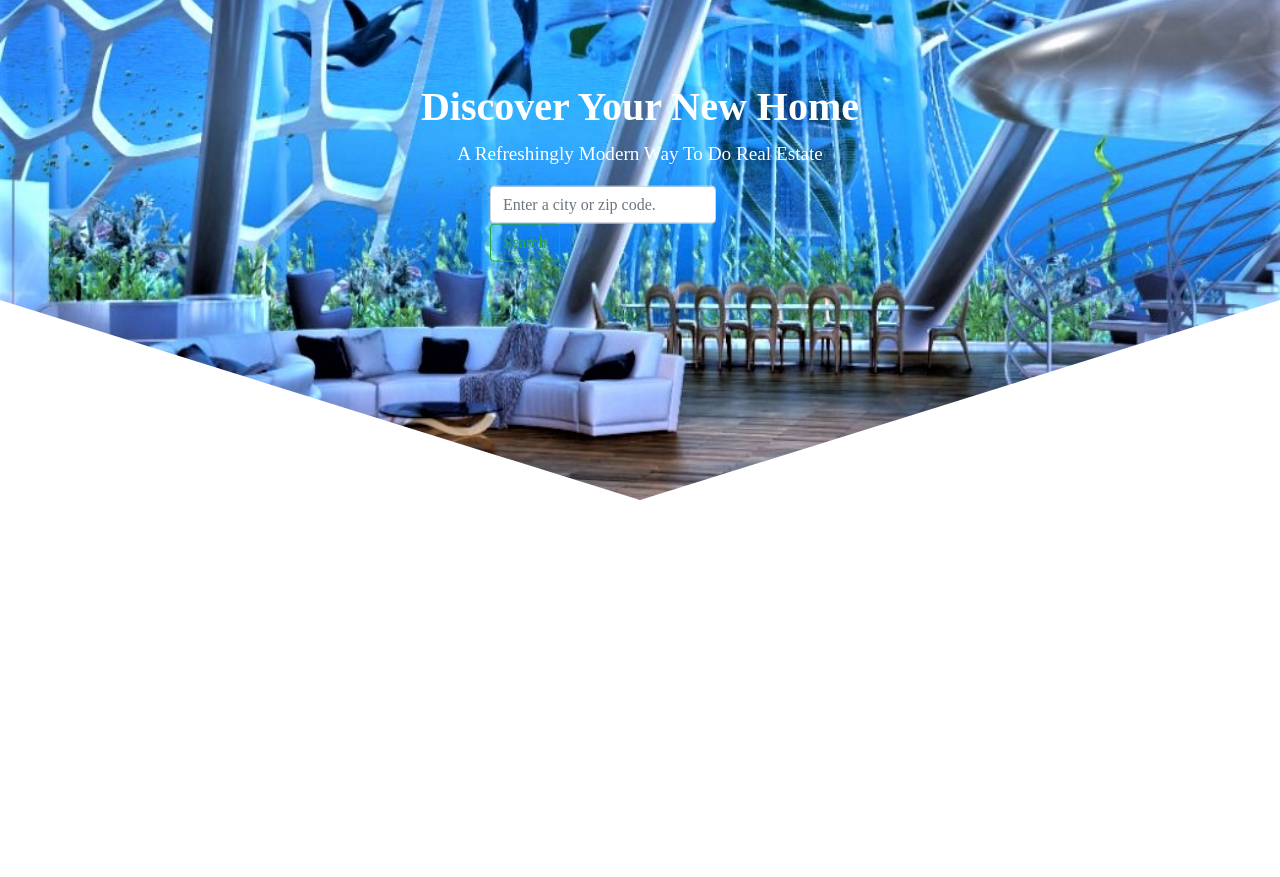
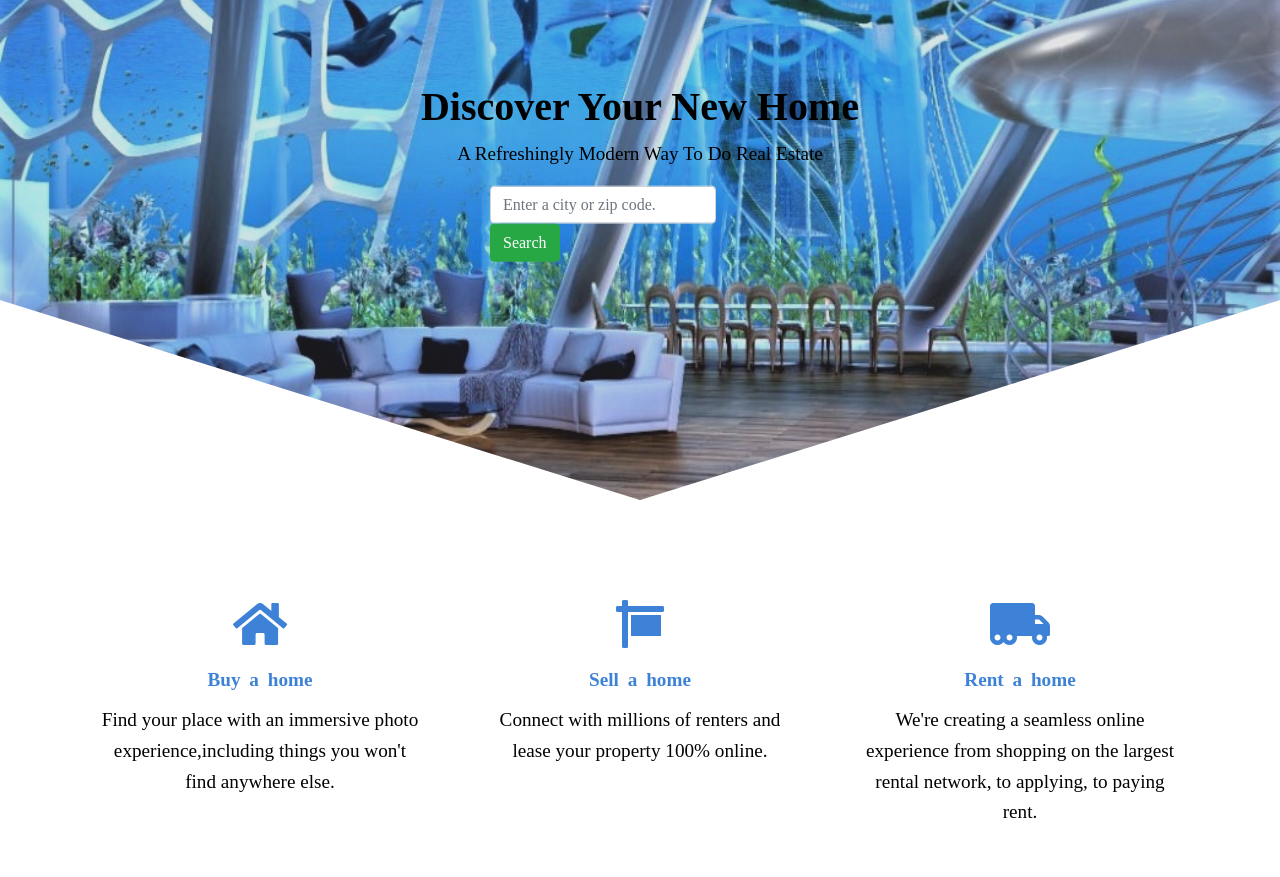
Before and after one commit to Shruti-T/Real-Estate, a plain HTML site: page Index.html in a window 1280 px wide. Shown: the part 300-1177 px from the top of the page. Before the commit the page ends 872 px from the top, so only its background shows below. Drawn offline with nearby package versions, Linux system fonts and the light colour scheme; a web font is replaced by a local one.

Commit message:
added service on home page

```diff
--- a/Index.html
+++ b/Index.html
@@ -9,14 +9,20 @@
     <link rel="stylesheet" href="https://cdn.jsdelivr.net/npm/bootstrap@4.5.3/dist/css/bootstrap.min.css"
         integrity="sha384-TX8t27EcRE3e/ihU7zmQxVncDAy5uIKz4rEkgIXeMed4M0jlfIDPvg6uqKI2xXr2" crossorigin="anonymous">
     <link href='https://fonts.googleapis.com/css?family=ABeeZee' rel='stylesheet'>
-    <script src="https://ajax.googleapis.com/ajax/libs/jquery/3.5.1/jquery.min.js"></script>
-    <script src="https://cdnjs.cloudflare.com/ajax/libs/popper.js/1.16.0/umd/popper.min.js"></script>
-    <script src="https://maxcdn.bootstrapcdn.com/bootstrap/4.5.2/js/bootstrap.min.js"></script>
+    <link rel="stylesheet" href="https://pro.fontawesome.com/releases/v5.10.0/css/all.css"
+        integrity="sha384-AYmEC3Yw5cVb3ZcuHtOA93w35dYTsvhLPVnYs9eStHfGJvOvKxVfELGroGkvsg+p" crossorigin="anonymous" />
+
+
+
 
     <title>HUB MARINE</title>
 </head>
 
-<body>
+<body onload="codeLoaded()">
+
+    <div id="preloading">
+    </div>
+
     <div class="header" id="menuBar">
         <nav class="navbar navbar-expand-lg ">
             <div class="container p-2">
@@ -51,20 +57,60 @@
                 <h1 class="font-weight-bold">Discover Your New Home</h1>
                 <p>A Refreshingly Modern Way To Do Real Estate</p>
                 <form class="form-inline my-2 my-lg-0 searchBar">
-                    <input class="form-control mr-sm-2" type="search" placeholder="Enter a city or zip code."
-                        aria-label="Search">
-                    <button class="btn btn-outline-success my-2 my-sm-0" type="submit">Search</button>
+                    <input class="form-control mr-sm-2 searchInput" type="search"
+                        placeholder="Enter a city or zip code." aria-label="Search">
+                    <button class="btn btn-success my-2 my-sm-0 " id="searchbtn" type="submit">
+                        Search
+                    </button>
                 </form>
             </div>
         </section>
-
-
-
     </div>
 
     <!-- ************Header part ends****** -->
 
+    <!-- *********************Map and city*******************
+    <section class="Map">
+        <div class="container">
+            <div class="row">
+                <div class="col">
+                    hellofff
+                </div>
+                <div class="col">
+                    <img src="../Images/map.jpg">
+                </div>
+            </div>
+        </div>
+    </section> -->
 
+    <!-- ******************Header portion of 3 blocks starts************* -->
+    <section class="HeaderService" style="color:#3d82d6;">
+        <div class="container">
+            <div class="row">
+                <div class="col-lg-4 col-md-4 col-12 ServiceOnHome">
+                    <a herf="#""><i class=" fa-3x fas fa-home"></i><a>
+                            <h2>Buy a home</h2>
+                            <p>Find your place with an immersive photo experience,including things you won't find
+                                anywhere else.</p>
+                </div>
+                <div class="col-lg-4 col-md-4 col-12 ServiceOnHome">
+                    <a herf="#""><i class=" fa-3x fas fa-sign"></i><a>
+                            <h2>Sell a home</h2>
+                            <p>Connect with millions of renters and lease your property 100% online.</p>
+                </div>
+                <div class=" col-lg-4 col-md-4 col-12 ServiceOnHome">
+                    <a herf="#""><i class=" fa-3x fas fa-truck-moving"></i><a>
+                            <h2>Rent a home</h2>
+                            <p>We're creating a seamless online experience from shopping on the largest rental network,
+                                to applying, to paying rent.</p>
+                </div>
+            </div>
+        </div>
+    </section>
+    <!-- ******************Header portion of 3 blocks ends************* -->
+
+
+    <script src=" Main.js"></script>
 </body>
 
 </html>
--- /dev/null
+++ b/Main.js
@@ -0,0 +1,6 @@
+var preloader = document.getElementById('preloading');
+
+
+function codeLoaded() {
+    preloader.style.display = 'none';
+}
--- a/Style.css
+++ b/Style.css
@@ -3,8 +3,17 @@
     padding:0;
     box-sizing: border-box;
     font-family: 'PT Serif', serif;
+}
 
+#preloading{
+    position:fixed;
+    width:100%;
+    height:100vh;
+    background: white url('https://media.giphy.com/media/3o85xDnjGJEN1snBCg/giphy.gif') no-repeat center;
+    background-size: 200px 200px;
+    z-index:9999;
 }
+
 
 a{text-decoration: none;}
 
@@ -17,18 +26,20 @@ p{
     font-size:1.2rem;
     line-height:1.6;
     font-weight: 450;
-    color:white;
+    color:black;
 }
 
 .header{
     width:100%;
     height:100vh;
-    background-image: /*linear-gradient(rgba(120,120,120,0.3),rgba(120,120,120,0.3)),*/ url('../Real-Estate/Images/bg2.jpg');
+    background-image: linear-gradient(rgba(120,120,120,0.2),rgba(120,120,120,0.2)), url('../Real-Estate/Images/bg2.jpg');
     background-repeat: no-repeat;
     background-size: 100% 100%;
     clip-path: polygon(100% 0, 100% 75%, 50% 100%, 0 75%, 0 0);
     position: relative;
+    /*z-index:-1;*/
 }
+
 /*
 .logo img{
 width: 200px;
@@ -45,7 +56,7 @@ font-weight: bold;
 .header-section{
     width:100%;
     height: inherit;
-    color:white;
+    color:black;
     text-align: center;
     position:relative;
 }
@@ -66,7 +77,60 @@ form{
     width: 300px;
     margin:0 auto;
 }
+/****************Service on home page***************/
 
+.HeaderService{
+    width:100%;
+    height: auto;
+    margin:70px 0;
+    text-align: center;
+}
+
+.ServiceOnHome{
+    background:white;
+    border:medium none;
+    padding:30px !important;
+    border-radius: 3px;
+    transition:0.3s;
+}
+
+.ServiceOnHome:hover{
+    box-shadow: 0 0 20px 0 rgba(0,0,0,0.3);
+    transform: translateY(-20px);
+}
+
+.ServiceOnHome h2{
+    font-size: 1.2rem;
+    margin:20px 0 15px 0;
+    font-weight: bold;
+    line-height: 1.1;
+    word-spacing: 4px;
+}
+
+
+
+
+
+
+
+
+
+
+
+
+
+
+
+
+
+
+
+
+
+
+/* .searchInput{
+    padding:10px 20px;
+} */
 
 /*
 .mainheader{
@@ -104,7 +168,5 @@ form{
     font-size: 14px;
     color: white;
     border: none;
-
-
 }
 */
```
Also changed, not shown: Images/map.jpg (added), Images/map1.jpg (deleted), Images/map2.jpg (added).
